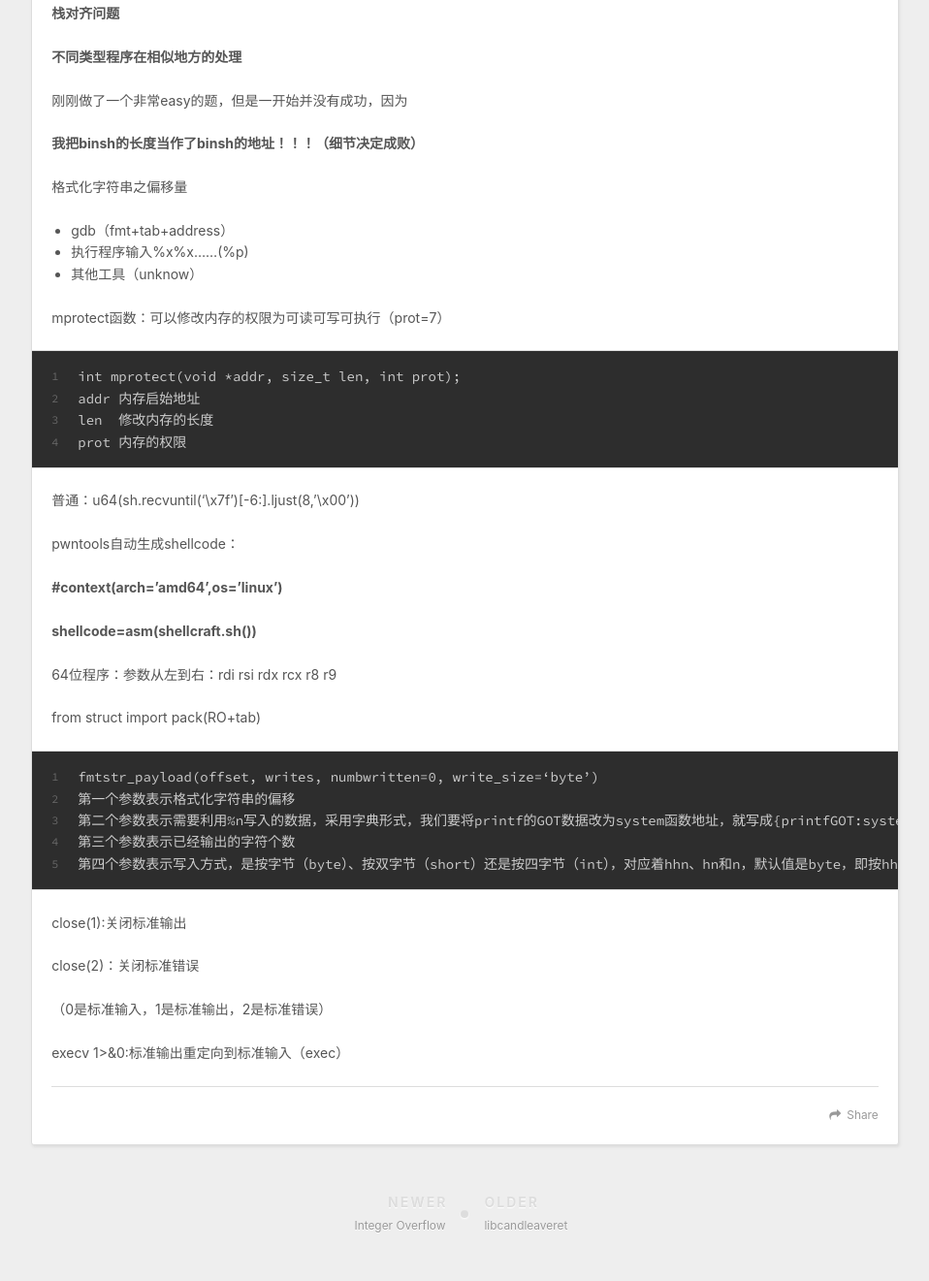
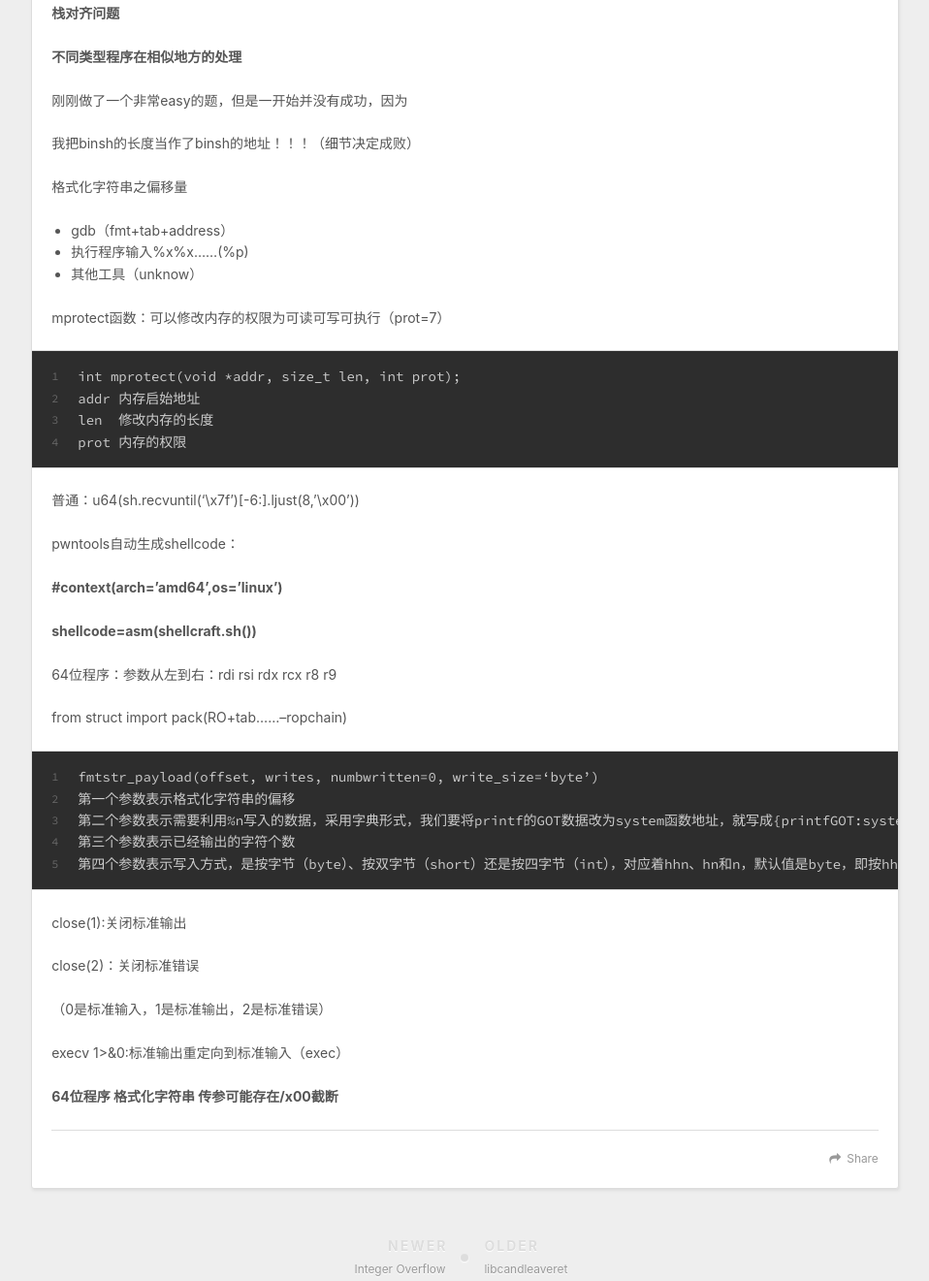
Before and after one commit to hhhyyang/hhhyyang.github.io, a plain HTML site: page 2022/01/20/pwnnotes/index.html in a window 1280 px wide. Shown: the part 719-2040 px from the top of the page at 97% size, without its empty margins (8-966 px from the left). Drawn offline with nearby package versions, Linux system fonts and the light colour scheme.

Commit message:
Site updated: 2022-02-23 14:39:14

```diff
--- a/2022/01/20/pwnnotes/index.html
+++ b/2022/01/20/pwnnotes/index.html
@@ -15,7 +15,7 @@
 <meta property="og:description" content="https:&#x2F;&#x2F;blog.csdn.net&#x2F;zhy025907&#x2F;article&#x2F;details&#x2F;90573571 很多次做题不顺利，觉得很有必要来一篇杂记 主要是 recv相关函数使用的位置（在需要多次接收和发送数据的时候） send相关函数的使用时机（读入数据的大小（栈迁移）） 单词拼写 栈对齐问题 不同类型程序在相似地方的处理 刚刚做了一个非常easy的题，但是一开始并没有成功，因为 我把bi">
 <meta property="og:locale" content="en_US">
 <meta property="article:published_time" content="2022-01-20T04:27:23.360Z">
-<meta property="article:modified_time" content="2022-02-12T04:11:08.118Z">
+<meta property="article:modified_time" content="2022-02-23T06:38:08.196Z">
 <meta property="article:author" content="John Doe">
 <meta name="twitter:card" content="summary">
 
@@ -97,7 +97,7 @@
 <p><strong>栈对齐问题</strong></p>
 <p><strong>不同类型程序在相似地方的处理</strong></p>
 <p>刚刚做了一个非常easy的题，但是一开始并没有成功，因为</p>
-<p><strong>我把binsh的长度当作了binsh的地址！！！（细节决定成败）</strong></p>
+<p>我把binsh的长度当作了binsh的地址！！！（细节决定成败）</p>
 <p>格式化字符串之偏移量</p>
 <ul>
 <li>gdb（fmt+tab+address）</li>
@@ -114,13 +114,14 @@
 <p><strong>#context(arch=’amd64’,os=’linux’)</strong></p>
 <p><strong>shellcode=asm(shellcraft.sh())</strong></p>
 <p>64位程序：参数从左到右：rdi rsi rdx rcx r8 r9</p>
-<p>from struct import pack(RO+tab)</p>
+<p>from struct import pack(RO+tab……–ropchain)</p>
 <figure class="highlight plaintext"><table><tr><td class="gutter"><pre><span class="line">1</span><br><span class="line">2</span><br><span class="line">3</span><br><span class="line">4</span><br><span class="line">5</span><br></pre></td><td class="code"><pre><span class="line">fmtstr_payload(offset, writes, numbwritten=0, write_size=‘byte’)</span><br><span class="line">第一个参数表示格式化字符串的偏移</span><br><span class="line">第二个参数表示需要利用%n写入的数据，采用字典形式，我们要将printf的GOT数据改为system函数地址，就写成&#123;printfGOT:systemAddress&#125;；</span><br><span class="line">第三个参数表示已经输出的字符个数</span><br><span class="line">第四个参数表示写入方式，是按字节（byte）、按双字节（short）还是按四字节（int），对应着hhn、hn和n，默认值是byte，即按hhn写</span><br></pre></td></tr></table></figure>
 
 <p>close(1):关闭标准输出</p>
 <p>close(2)：关闭标准错误</p>
 <p>（0是标准输入，1是标准输出，2是标准错误）</p>
 <p>execv 1&gt;&amp;0:标准输出重定向到标准输入（exec）</p>
+<p><strong>64位程序 格式化字符串 传参可能存在/x00截断</strong></p>
 
 
     </div>
```
Also changed, not shown: index.html (+3 -2 lines).
